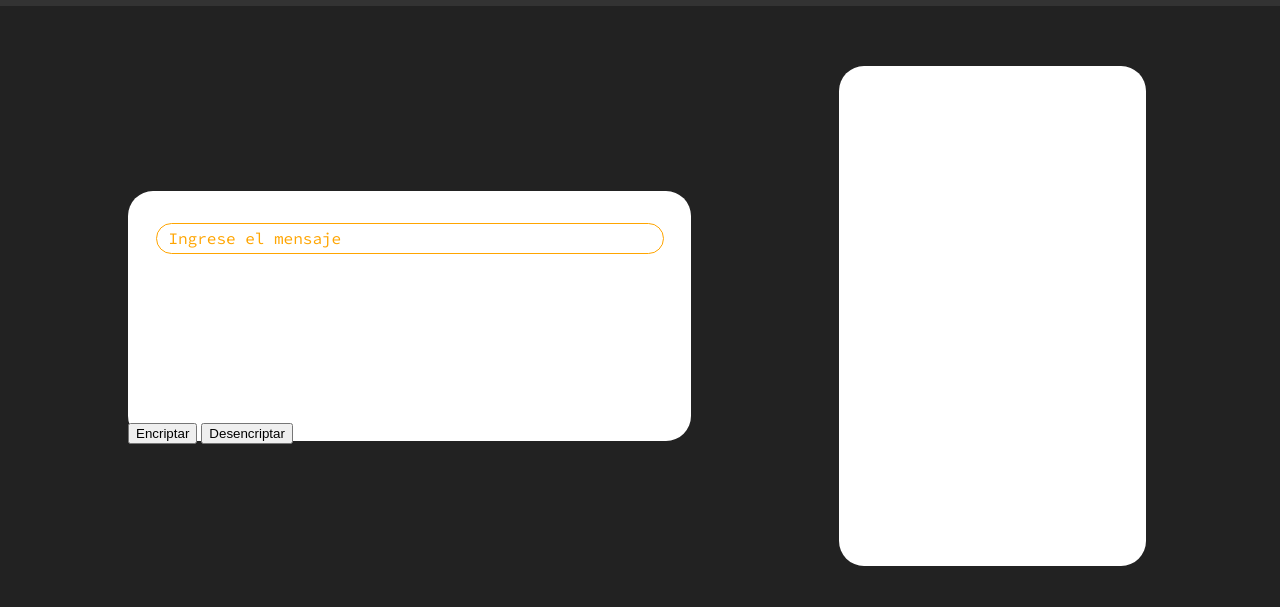
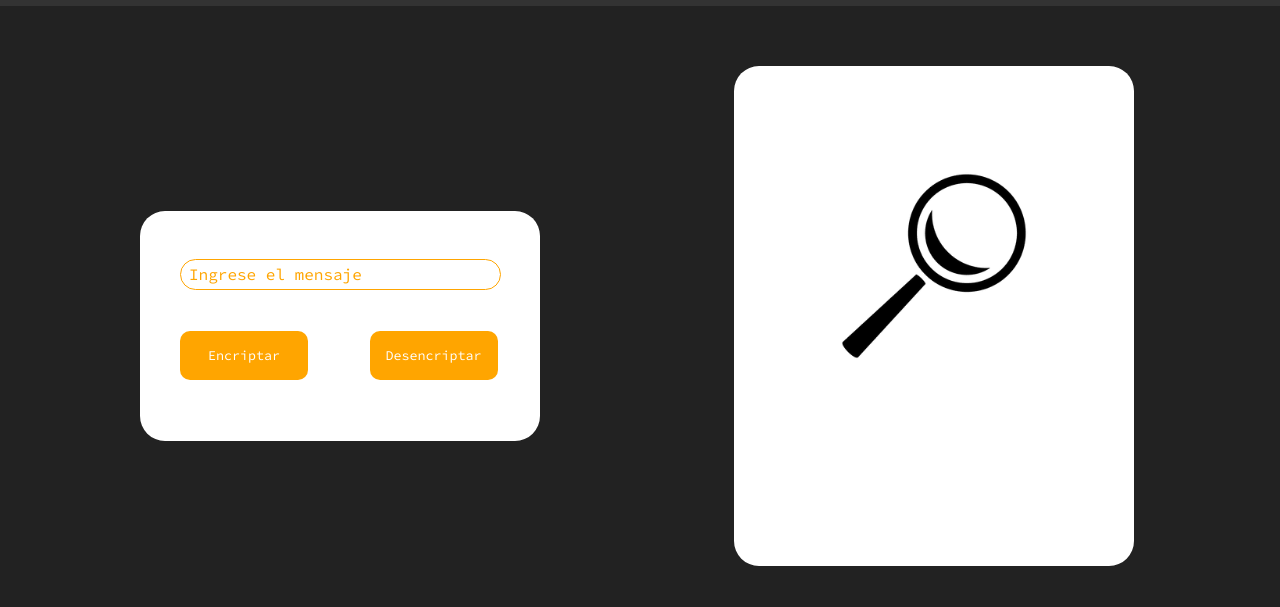
Before and after one commit to AnyUser2/Proyecto-encriptador-Alura-challenge, a plain HTML site: page index.html in a window 1280 px wide. Shown: the part 154-761 px from the top of the page. Drawn offline with Linux system fonts and the light colour scheme.

Commit message:
Adicion de imagen de lupa y correcta alineacion de los botones

```diff
--- a/index.html
+++ b/index.html
@@ -25,11 +25,9 @@
 
                    <div id="contenido">
                        <div id="contenedor_principal">
-
-
-
                             <div  id="contenedor_mensaje">
-                                <form>                                <label class="mensaje">
+                                <form>
+                                    <label class="mensaje">
                                     <span class="texto_naranja">Ingrese el mensaje</span>
                                     <input type="text" id="input_mensaje" autocomplete="off">
                                 </label>
@@ -46,7 +44,7 @@
                     </div>
 
                     <div id="contenedor_encriptado">
-
+                        <img src="imagenes/lupa.png" alt="Imagen de lupa" id="img_no_texto">
                     </div>
 
 
--- a/style.css
+++ b/style.css
@@ -24,17 +24,17 @@ main{
 }
 
 #contenido{
-    width: 80%;
+    width: 1000px;
     margin: 0 auto;
-    padding: 0 auto;
+
 
 }
 
 #contenedor_principal{
     margin: 125px 0;
     display: inline-block;
-    width: 55%;
-    height: 250px;
+    width: 400px;
+    height: 230px;
     background-color: white;
     border-radius: 25px;
     position:relative;
@@ -44,20 +44,19 @@ main{
 #contenedor_mensaje{
     width: 100%;
     height: 100%;
-    margin: 2em auto;
+    margin: 3em auto;
     position: absolute;
 
 }
 
 .mensaje{
-
     background-color: white;
     border-radius: 25px;
-    width: 85.8%;
+    width: 75.8%;
     position: absolute;
     padding: 6px 2%;
     border: orange 1px solid;
-    margin: 0 5% 0 5%;
+    margin: 0 10% 0 10%;
 }
 
 .texto_naranja{
@@ -79,17 +78,43 @@ main{
 
 #botones{
     display: inline-block;
-    width: 50%;
-    margin: 200px auto 0 auto;
+    width: 80%;
+    margin: 18% 10% 0 10%;
+}
+
+button{
+    border-radius: 10px;
+    background-color: orange;
+    color: white;
+    border: none;
+    font-family: 'Source Code Pro', monospace;
+    padding: 5%;
+    display: inline-block;
+    width: 40%;
+}
+
+#btn_encript{
+    margin-right: 9%;
+}
+
+#btn_desencript{
+    margin-left: 9%;
 }
 
 #contenedor_encriptado{
     background-color: white;
-    width: 30%;
+    width: 400px;
     height: 500px;
     display: inline-block;
     border-radius: 25px;
-    margin-left: 14%;
+    margin-left: 190px;
+}
+
+#img_no_texto{
+    position: absolute;
+    width: 200px;
+    margin: 0 100px;
+    margin-top: 100px;
 }
 
 footer{
```
Also changed, not shown: imagenes/lupa.png (added).
